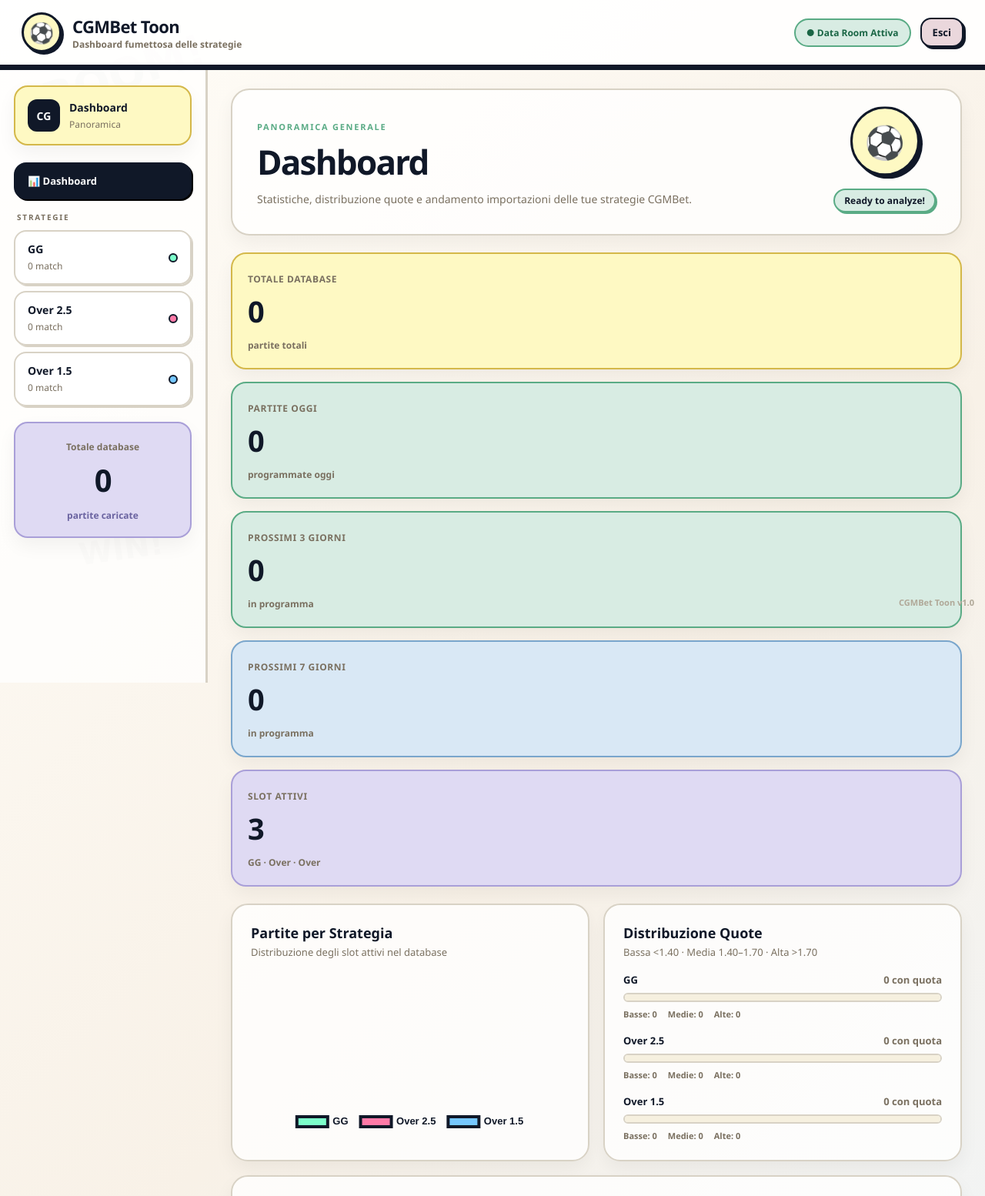
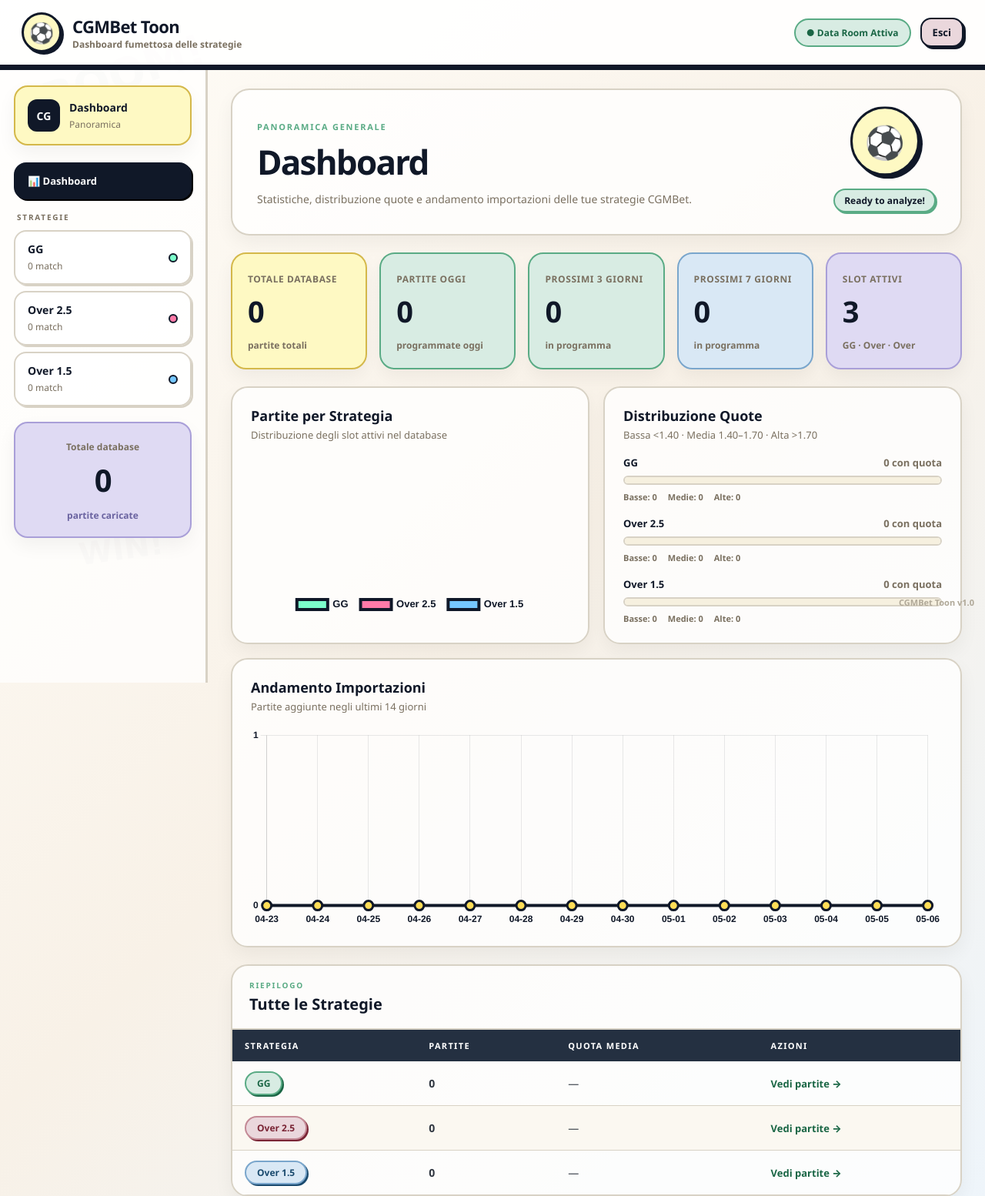
Before and after one commit to diablo130219/CGMBET, a Flask app: page /dashboard in a window 1280 px wide. Shown: the top 1554 px of the page at 77% size. Run offline with Flask 3, Linux system fonts and the light colour scheme; the visitor is signed in with stand-in values (Sample User, id 1); data that the repository does not hold is empty.

Commit message:
Add files via upload

```diff
--- a/static/style.css
+++ b/static/style.css
@@ -341,6 +341,7 @@ body {
   gap: 16px;
   margin-bottom: 22px;
 }
+.stats-grid.five  { grid-template-columns: repeat(5, 1fr); }
 .stats-grid.four  { grid-template-columns: repeat(4, 1fr); }
 .stats-grid.three { grid-template-columns: repeat(3, 1fr); }
 
```
